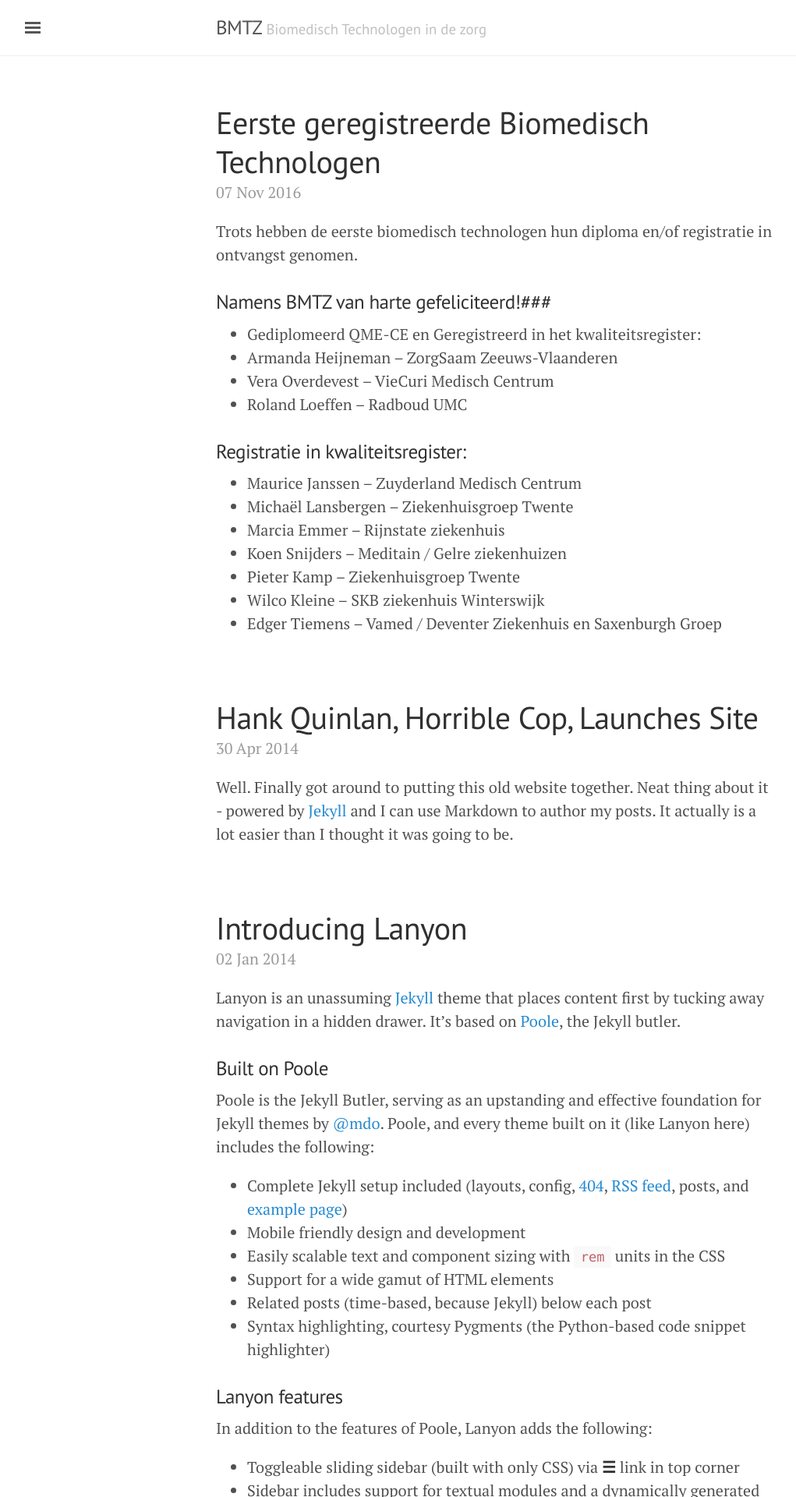
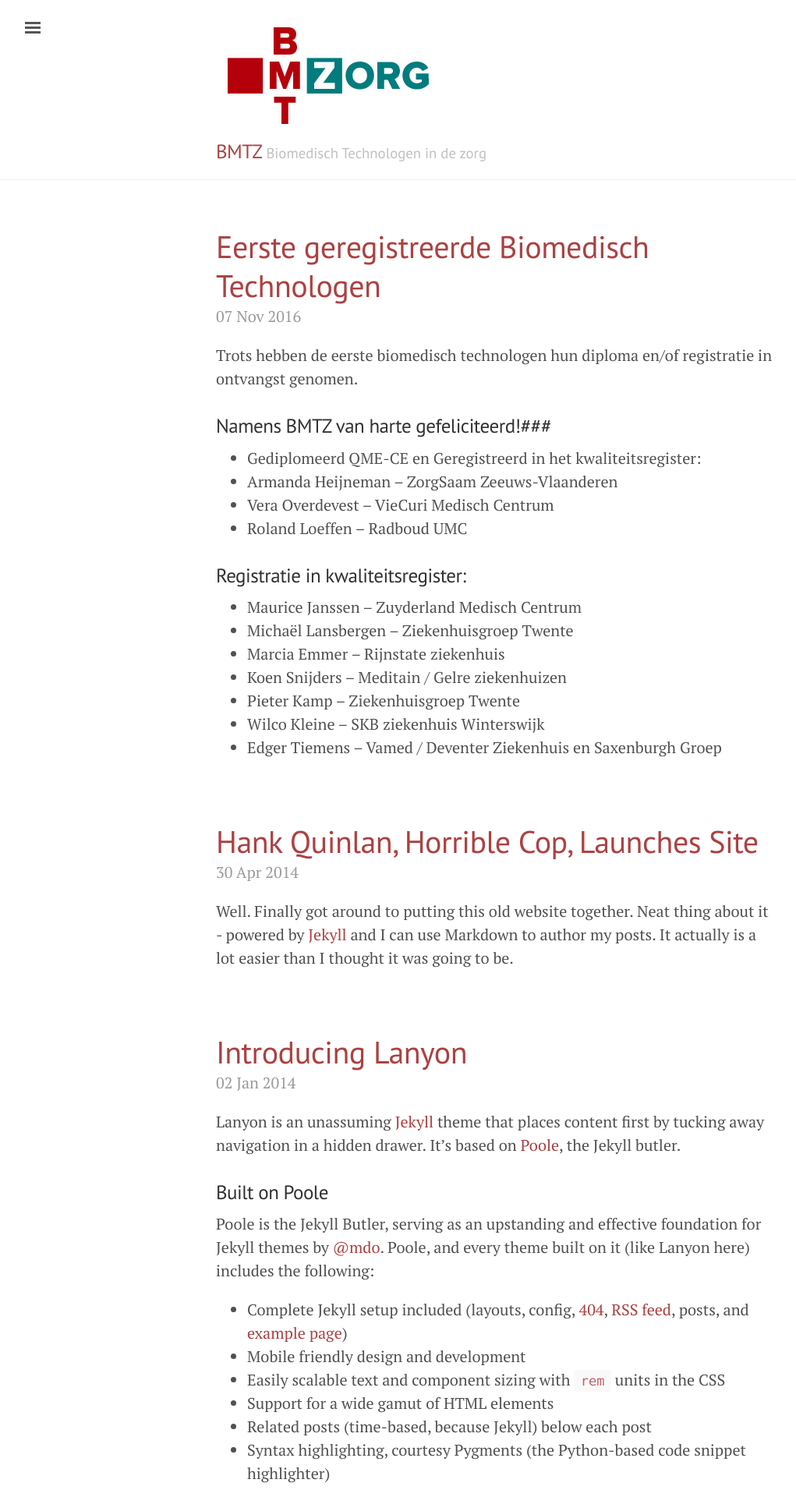
Before and after one commit to wjoachim/wjoachim.github.io, a Jekyll site: the page built from index.html, in a window 1280 px wide. Shown: the top 1920 px of the page at 78% size, without its empty margins (3-1024 px from the left). Built offline with Jekyll 4.4.1, drawn with Linux system fonts in a browser that asks for light colours; the list of posts is cut into pages by our own code.

Commit message:
Minor changes

```diff
--- a/_layouts/default.html
+++ b/_layouts/default.html
@@ -3,7 +3,7 @@
 
   {% include head.html %}
 
-  <body>
+  <body class="theme-base-08">
 
     {% include sidebar.html %}
 
@@ -13,7 +13,11 @@
       <div class="masthead">
         <div class="container">
           <h3 class="masthead-title">
-            <a href="{{ site.baseurl }}/" title="Home">{{ site.title }}</a>
+
+            <a href="{{ site.baseurl }}/" title="Home">
+            <img src="{{ site.baseurl }}/public/images/logo.jpg">
+
+            {{ site.title }}</a>
             <small>{{ site.tagline }}</small>
           </h3>
         </div>
```
